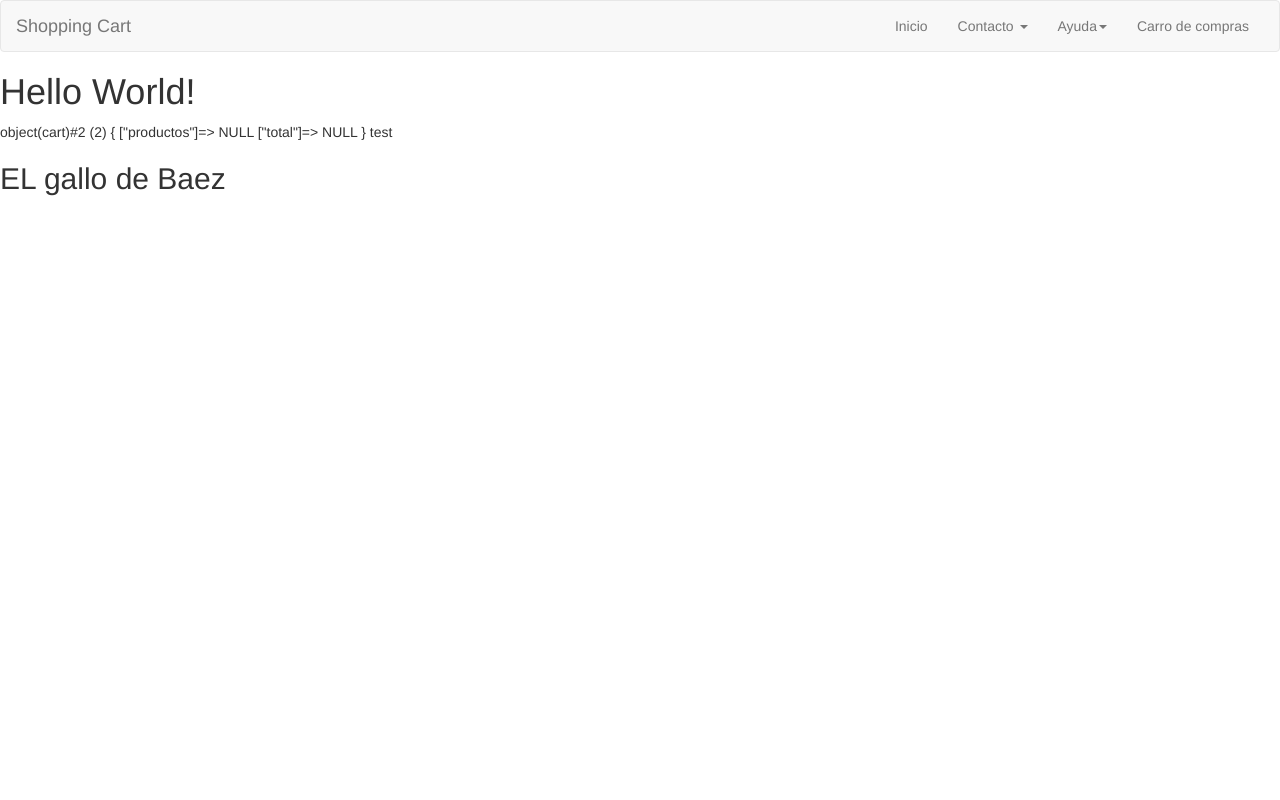
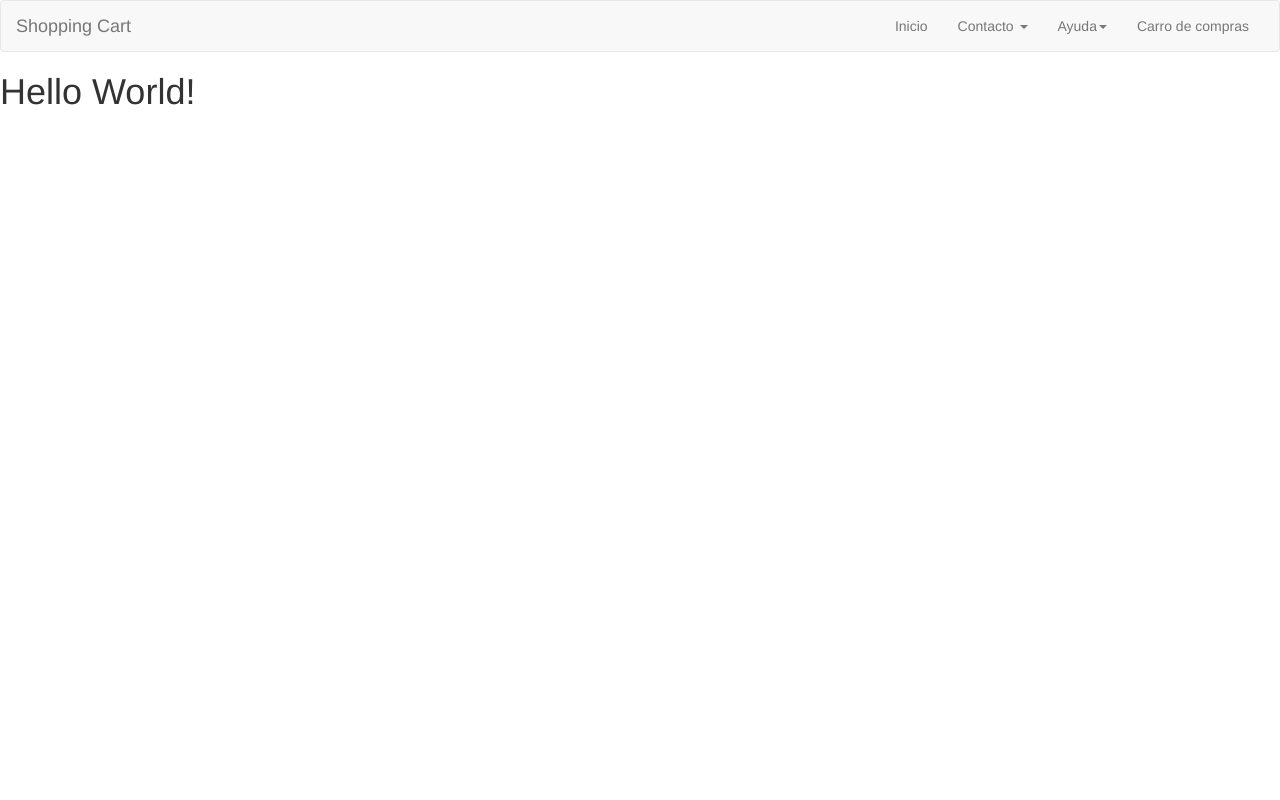
Before and after one commit to SergioHdzReyes/shopping_cart, a PHP site: page / in a window 1280 px wide. Run offline with PHP 8.4, Linux system fonts and the light colour scheme.

Commit message:
Reacomodo de estructura

```diff
--- a/index.php
+++ b/index.php
@@ -1,10 +1,10 @@
 <?php include_once('cart_class.php') ?>
-
-<html>
+<!DOCTYPE html>
+<html lang="es">
 <head>
+    <meta charset="utf-8">
     <title>Carrito de compras</title>
-    <link href="css/bootstrap.min.css" rel="stylesheet" type="text/css">
-    <script src="js/jquery-3.1.0.min.js"></script>
+    <link href="css/bootstrap.min.css" rel="stylesheet">
 </head>
 <body>
 <nav class="navbar navbar-default">
@@ -39,12 +39,7 @@
     </div>
 </nav>
     <h1>Hello World!</h1>
-    <?php
-    $cart = new cart();
-    var_dump($cart);
-    echo 'test';
-    ?>
-
-<h2>EL gallo de Baez</h2>
+<script src="js/jquery-3.1.0.min.js"></script>
+<script src="js/bootstrap.min.js"></script>
 </body>
 </html>
```
